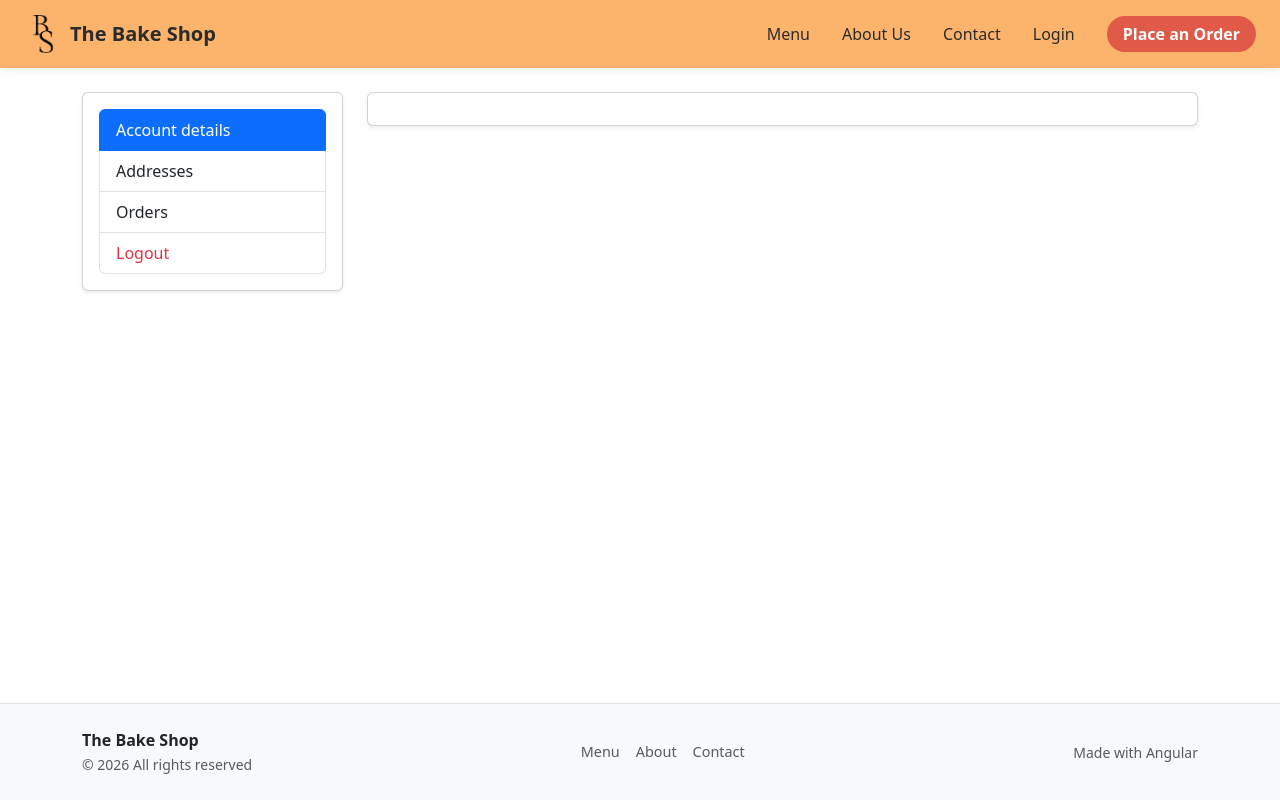
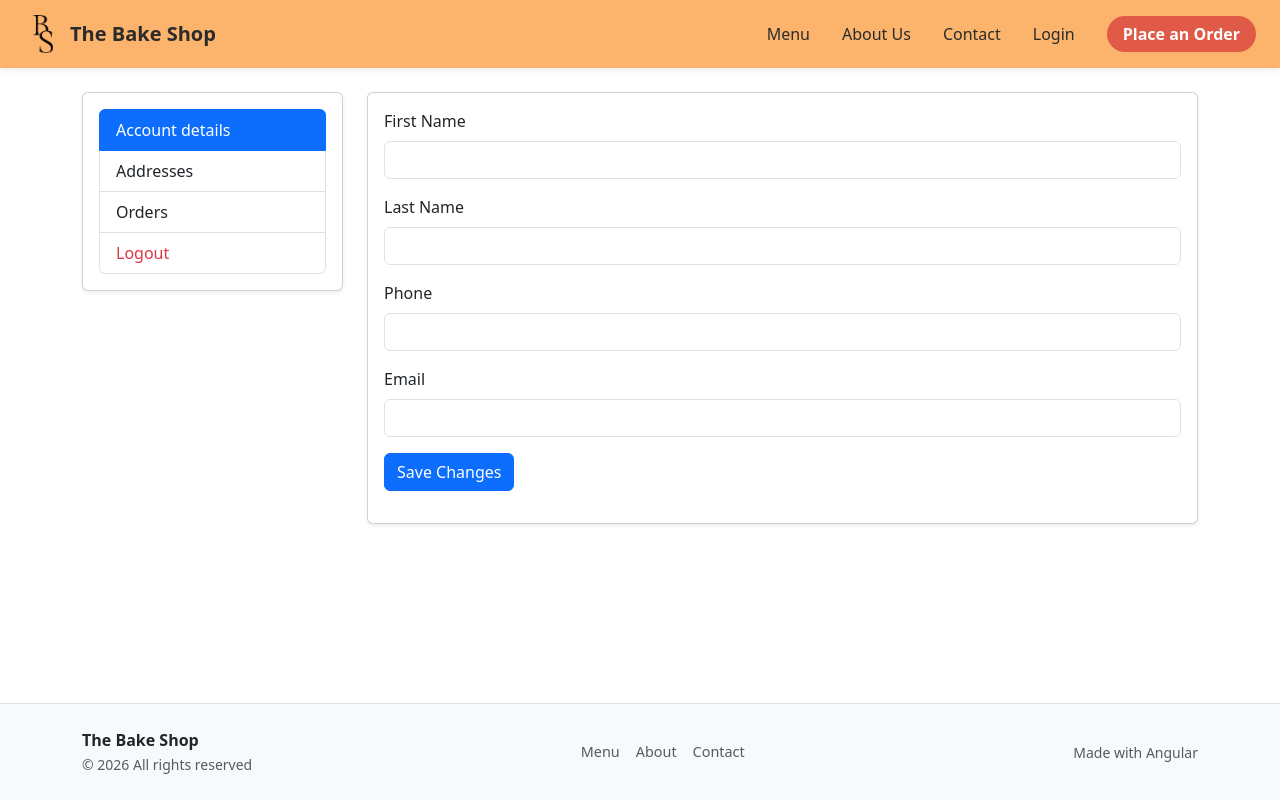
Before and after one commit to dylanrattai/csci-313-final-project, an Angular app: page /profile in a window 1280 px wide. Built offline with nearby package versions, Linux system fonts and the light colour scheme; no server answers.

Commit message:
Improved profile account info editing

```diff
--- a/src/app/components/profile/profile-content/profile.html
+++ b/src/app/components/profile/profile-content/profile.html
@@ -2,7 +2,7 @@
   <div class="card-body">
     @switch (activeTab()) {
       @case ('account') {
-
+        <app-account [initialData]="user()" />
       }
 
       @case ('addresses') {
--- a/src/app/components/profile/profile-content/profile.ts
+++ b/src/app/components/profile/profile-content/profile.ts
@@ -1,12 +1,18 @@
-import { Component, input } from '@angular/core';
+import { Component, inject, input } from '@angular/core';
 import { ProfileTab } from '../profile/profile';
+import { Account } from '../tabs/account/account';
+import { AuthService } from '../../../core/services/auth/authService';
 
 @Component({
   selector: 'app-profile-content',
-  imports: [],
+  imports: [Account],
   templateUrl: './profile.html',
   styleUrl: './profile.css',
 })
 export class ProfileContent {
-activeTab = input<ProfileTab>('account');
+  private readonly auth = inject(AuthService);
+
+  activeTab = input<ProfileTab>('account');
+
+  readonly user = this.auth.appUser;
 }
--- a/src/app/components/profile/tabs/account/account.html
+++ b/src/app/components/profile/tabs/account/account.html
@@ -1,27 +1,81 @@
+<div>
+  @if (success()) {
+    <div class="alert alert-success alert-dismissible fade show mb-3" role="alert">
+      {{ success() }}
+      <button type="button" class="btn-close" (click)="success.set(null)"></button>
+    </div>
+  }
+
+  @if (error) {
+    <div class="alert alert-danger alert-dismissible fade show mb-3" role="alert">
+      {{ error }}
+      <button type="button" class="btn-close" (click)="error = null"></button>
+    </div>
+  }
+
   <form [formGroup]="form" (ngSubmit)="onSubmit()" novalidate>
     <div class="mb-3">
-    <label class="form-label" for="firstName"> First Name</label>
-    <input class="form-control" id="firstName" type="text" formControlName="firstName" />
+      <label class="form-label" for="firstName">First Name</label>
+      <input
+        class="form-control"
+        [class.is-invalid]="isInvalid('firstName')"
+        id="firstName"
+        type="text"
+        formControlName="firstName"
+      />
+      @if (isInvalid('firstName')) {
+        <div class="invalid-feedback d-block">Please enter a first name.</div>
+      }
     </div>
 
     <div class="mb-3">
       <label class="form-label" for="lastName">Last Name</label>
-    <input class="form-control" id="lastName" type="text" formControlName="lastName" />
+      <input
+        class="form-control"
+        [class.is-invalid]="isInvalid('lastName')"
+        id="lastName"
+        type="text"
+        formControlName="lastName"
+      />
+      @if (isInvalid('lastName')) {
+        <div class="invalid-feedback d-block">Please enter a last name.</div>
+      }
+    </div>
+
+    <div class="mb-3">
+      <label class="form-label" for="phone">Phone</label>
+      <input
+        class="form-control"
+        [class.is-invalid]="isInvalid('phone')"
+        id="phone"
+        type="tel"
+        formControlName="phone"
+      />
+      @if (isInvalid('phone')) {
+        <div class="invalid-feedback d-block">
+          Please enter a valid phone number (e.g., +1234567890).
+        </div>
+      }
     </div>
 
     <div class="mb-3">
       <label class="form-label" for="email">Email</label>
       <input
         class="form-control"
+        [class.is-invalid]="isInvalid('email')"
         id="email"
         type="email"
         formControlName="email"
         autocomplete="email"
         inputmode="email"
       />
-    <div class="invalid-feedback">Enter a valid email address.</div>
+      @if (isInvalid('email')) {
+        <div class="invalid-feedback d-block">Please enter a valid email address.</div>
+      }
     </div>
+
     <div class="mb-3">
       <button class="btn btn-primary" type="submit">Save Changes</button>
     </div>
   </form>
+</div>
--- a/src/app/components/profile/tabs/account/account.ts
+++ b/src/app/components/profile/tabs/account/account.ts
@@ -1,8 +1,8 @@
-import { Component, inject } from '@angular/core';
+import { Component, inject, EventEmitter, Input, Output, signal } from '@angular/core';
 import { FormControl, FormGroup, ReactiveFormsModule, Validators } from '@angular/forms';
-import { email } from '@angular/forms/signals';
 import { AuthService } from '../../../../core/services/auth/authService';
 import { UserService } from '../../../../core/services/userService/user-service';
+import { AppUser } from '../../../../core/models/appUser';
 
 @Component({
   selector: 'app-account',
@@ -13,16 +13,35 @@ import { UserService } from '../../../../core/services/userService/user-service'
 export class Account {
   private readonly auth = inject(AuthService);
   private readonly userService = inject(UserService);
-  private readonly user = this.auth.currentUser()?.uid;
+
+  @Input() set initialData(value: AppUser | null) {
+    if (value) {
+      this.form.patchValue({
+        firstName: value.firstName ?? '',
+        lastName: value.lastName ?? '',
+        phone: value.phone ?? '',
+        email: value.email ?? '',
+      });
+    }
+  }
+
+  @Output() formSubmit = new EventEmitter<Partial<AppUser>>();
 
   form = new FormGroup({
     firstName: new FormControl(''),
     lastName: new FormControl(''),
+    phone: new FormControl('', [Validators.pattern(/^\+?[1-9]\d{1,14}$/)]),
     email: new FormControl('', [Validators.email]),
   });
 
   submitted = false;
   error: string | null = null;
+  success = signal<string | null>(null);
+
+  isInvalid(controlName: string): boolean {
+    const control = this.form.get(controlName);
+    return (control?.invalid ?? false) && ((control?.touched ?? false) || this.submitted);
+  }
 
   async onSubmit() {
     this.form.markAllAsTouched();
@@ -35,12 +54,34 @@ export class Account {
 
     this.error = null;
 
-    const { firstName, lastName, email } = this.form.getRawValue();
+    const currentUser = this.auth.currentUser();
+
+    if (!currentUser) {
+      this.error = 'No user is currently logged in.';
+      return;
+    }
+
+    const { firstName, lastName, email, phone } = this.form.getRawValue();
+
+    const userUpdate: Partial<AppUser> = {};
+    if (firstName && firstName.trim()) userUpdate.firstName = firstName.trim();
+    if (lastName && lastName.trim()) userUpdate.lastName = lastName.trim();
+    if (email && email.trim()) userUpdate.email = email.trim();
+    if (phone && phone.trim()) userUpdate.phone = phone.trim();
 
     try {
+      if (userUpdate.email) {
+        await this.auth.reauthenticate(currentUser.email ?? '', prompt('Please enter your current password to change your email:') || '');
+        await this.auth.updateUserEmail(userUpdate.email);
+      }
+      await this.userService.updateUser(currentUser.uid, userUpdate);
+      this.success.set('Profile updated successfully!');
+      this.error = null;
+      this.submitted = false;
     } catch (error: unknown) {
       this.error =
         error instanceof Error ? error.message : 'Failed to update profile. Please try again.';
+      this.success.set(null);
     }
   }
 }
--- a/src/app/core/guards/role-guard/role-guard.ts
+++ b/src/app/core/guards/role-guard/role-guard.ts
@@ -17,7 +17,7 @@ export const roleGuard: CanActivateFn = async (route, state) => {
     return router.createUrlTree(['/login']);
   }
 
-  if (appUser.role === requiredRole) {
+  if (requiredRole?.includes(appUser.role)) {
     return true;
   }
 
```
Lines whose indentation alone changed are shown as unchanged.
